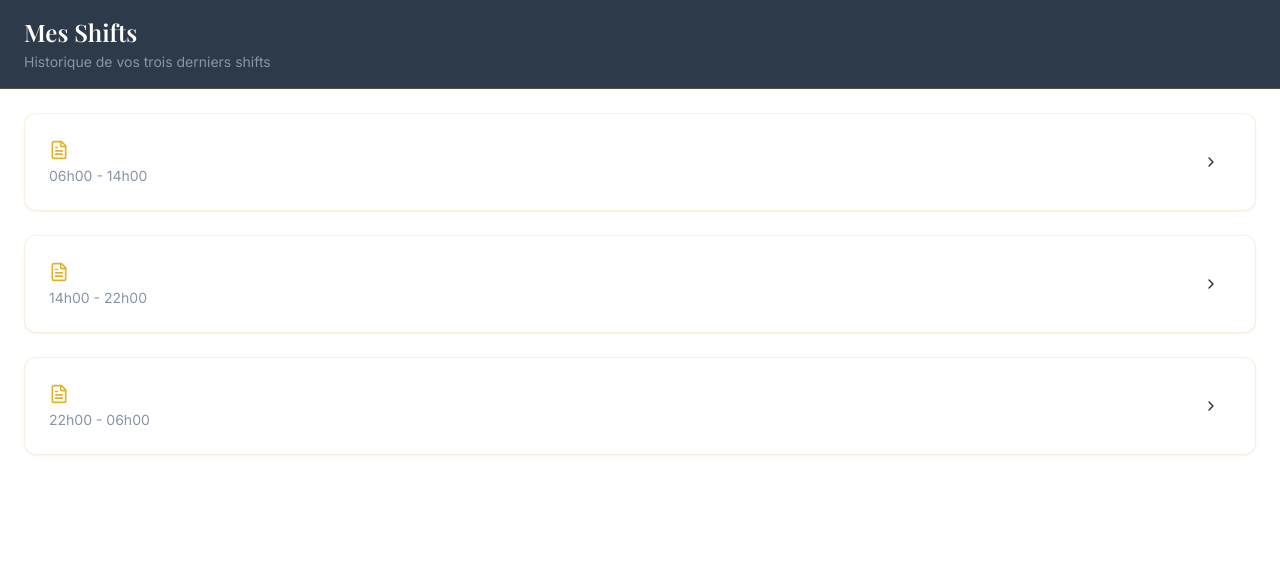
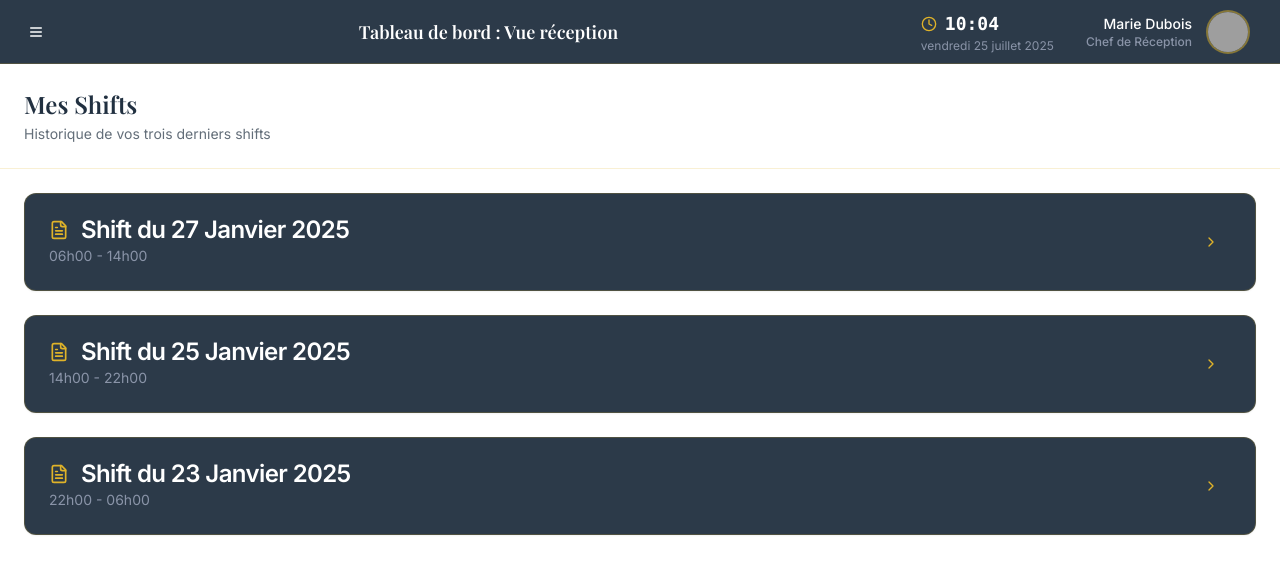
Before and after one commit to Lazlo84AI/receptionist-hospitality-os, a React (Vite) app: page /mes-shifts in a window 1280 px wide. Shown: the top 574 px of the page. Built offline with nearby package versions, Linux system fonts and the light colour scheme; grey boxes are pictures that could not be loaded.

Commit message:
Fix MesShifts UI
Update MesShifts page to display the title "Historique de vos 3 derniers shifts" in the white space.
Style the three shift dossiers with a dark background for better visibility.
Ensure the left sidebar menu (burger menu) remains visible and functional for navigation.

```diff
--- a/src/pages/MesShifts.tsx
+++ b/src/pages/MesShifts.tsx
@@ -4,9 +4,11 @@ import { Card, CardContent, CardHeader, CardTitle } from '@/components/ui/card';
 import { Button } from '@/components/ui/button';
 import { Collapsible, CollapsibleContent, CollapsibleTrigger } from '@/components/ui/collapsible';
 import { Badge } from '@/components/ui/badge';
+import { Header } from '@/components/Header';
 
 const MesShifts = () => {
   const [expandedShift, setExpandedShift] = useState<number | null>(null);
+  const [isSidebarOpen, setIsSidebarOpen] = useState(false);
 
   const shiftsData = [
     {
@@ -84,13 +86,15 @@ const MesShifts = () => {
 
   return (
     <div className="min-h-screen bg-background">
-      {/* Header */}
-      <div className="border-b border-champagne-gold/20 bg-palace-navy/95 backdrop-blur-md">
-        <div className="max-w-7xl mx-auto px-6 py-4">
-          <h1 className="text-2xl font-playfair font-semibold text-warm-cream">
+      <Header onMenuToggle={() => setIsSidebarOpen(!isSidebarOpen)} />
+
+      {/* Title Section with white background */}
+      <div className="bg-white border-b border-champagne-gold/20">
+        <div className="max-w-7xl mx-auto px-6 py-6">
+          <h1 className="text-2xl font-playfair font-semibold text-palace-navy">
             Mes Shifts
           </h1>
-          <p className="text-soft-pewter text-sm mt-1">
+          <p className="text-palace-navy/70 text-sm mt-1">
             Historique de vos trois derniers shifts
           </p>
         </div>
@@ -100,13 +104,13 @@ const MesShifts = () => {
       <div className="max-w-7xl mx-auto p-6">
         <div className="space-y-6">
           {shiftsData.map((shift) => (
-            <Card key={shift.id} className="border border-champagne-gold/20">
+            <Card key={shift.id} className="bg-palace-navy/95 border border-champagne-gold/20">
               <Collapsible
                 open={expandedShift === shift.id}
                 onOpenChange={() => setExpandedShift(expandedShift === shift.id ? null : shift.id)}
               >
                 <CollapsibleTrigger asChild>
-                  <CardHeader className="cursor-pointer hover:bg-palace-navy/5 transition-colors">
+                  <CardHeader className="cursor-pointer hover:bg-palace-navy/80 transition-colors">
                     <div className="flex items-center justify-between">
                       <div>
                         <CardTitle className="text-warm-cream flex items-center gap-3">
@@ -117,7 +121,7 @@ const MesShifts = () => {
                           {shift.horaires}
                         </p>
                       </div>
-                      <Button variant="ghost" size="sm">
+                      <Button variant="ghost" size="sm" className="text-champagne-gold hover:text-warm-cream">
                         {expandedShift === shift.id ? (
                           <ChevronDown className="h-4 w-4" />
                         ) : (
@@ -129,14 +133,14 @@ const MesShifts = () => {
                 </CollapsibleTrigger>
 
                 <CollapsibleContent>
-                  <CardContent className="space-y-6">
+                  <CardContent className="space-y-6 bg-palace-navy">
                     {/* Note vocale */}
                     <div className="space-y-3">
                       <h3 className="text-lg font-semibold text-warm-cream flex items-center gap-2">
                         <Mic className="h-4 w-4 text-champagne-gold" />
                         Note vocale
                       </h3>
-                      <div className="bg-palace-navy/10 border border-champagne-gold/20 rounded-lg p-4">
+                      <div className="bg-palace-navy/50 border border-champagne-gold/20 rounded-lg p-4">
                         <div className="flex items-center gap-2 mb-2">
                           <Badge variant="outline" className="border-champagne-gold/30 text-champagne-gold">
                             {shift.noteVocale.duree}
@@ -154,7 +158,7 @@ const MesShifts = () => {
                       </h3>
                       <div className="grid grid-cols-1 md:grid-cols-2 lg:grid-cols-3 gap-4">
                         {shift.cartes.map((carte, index) => (
-                          <div key={index} className="bg-palace-navy/10 border border-champagne-gold/20 rounded-lg p-4">
+                          <div key={index} className="bg-palace-navy/50 border border-champagne-gold/20 rounded-lg p-4">
                             <div className="space-y-2">
                               <div className="flex items-center justify-between">
                                 <Badge variant="outline" className="border-champagne-gold/30 text-champagne-gold text-xs">
@@ -184,7 +188,7 @@ const MesShifts = () => {
                       </h3>
                       <div className="space-y-3">
                         {shift.questionnaires.map((questionnaire, index) => (
-                          <div key={index} className="bg-palace-navy/10 border border-champagne-gold/20 rounded-lg p-4">
+                          <div key={index} className="bg-palace-navy/50 border border-champagne-gold/20 rounded-lg p-4">
                             <div className="flex items-center justify-between">
                               <div>
                                 <h4 className="font-medium text-warm-cream">{questionnaire.nom}</h4>
```
